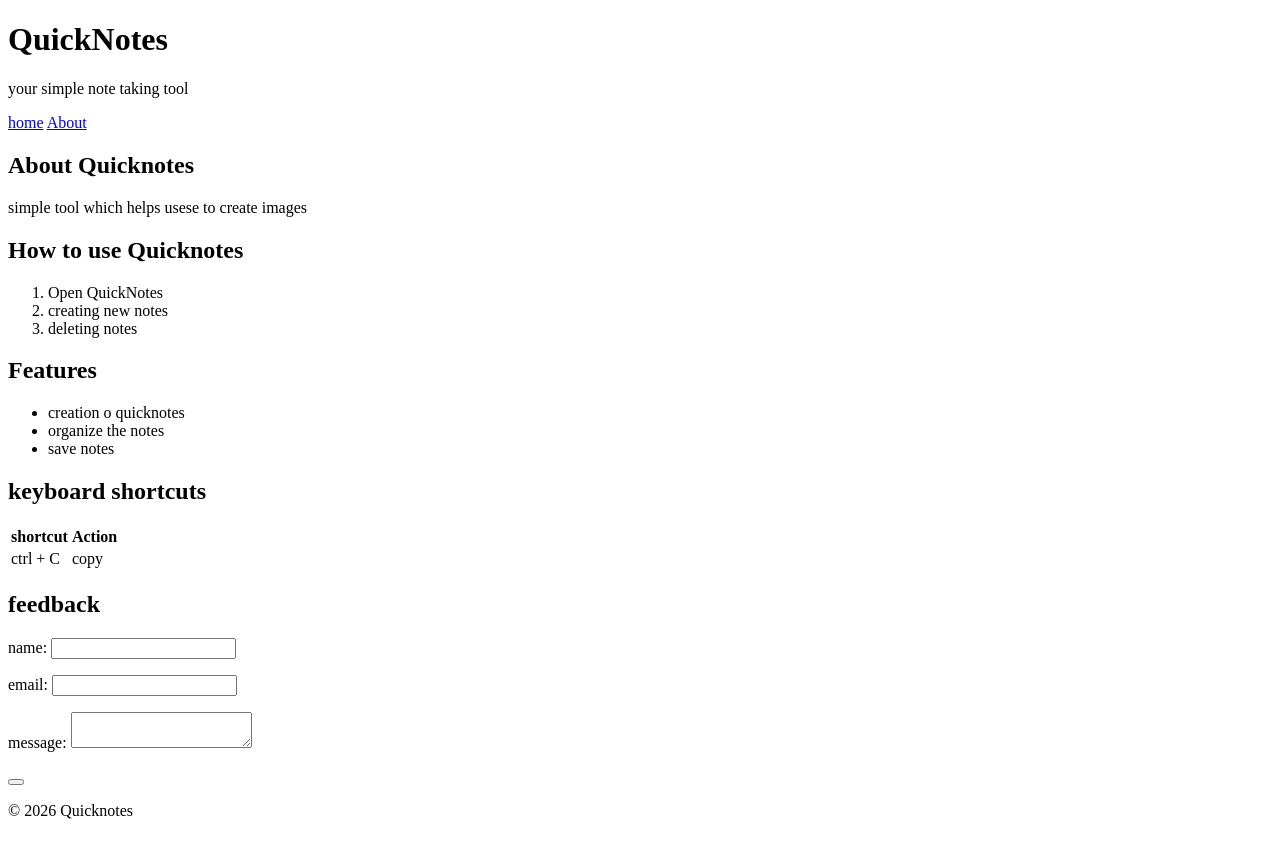
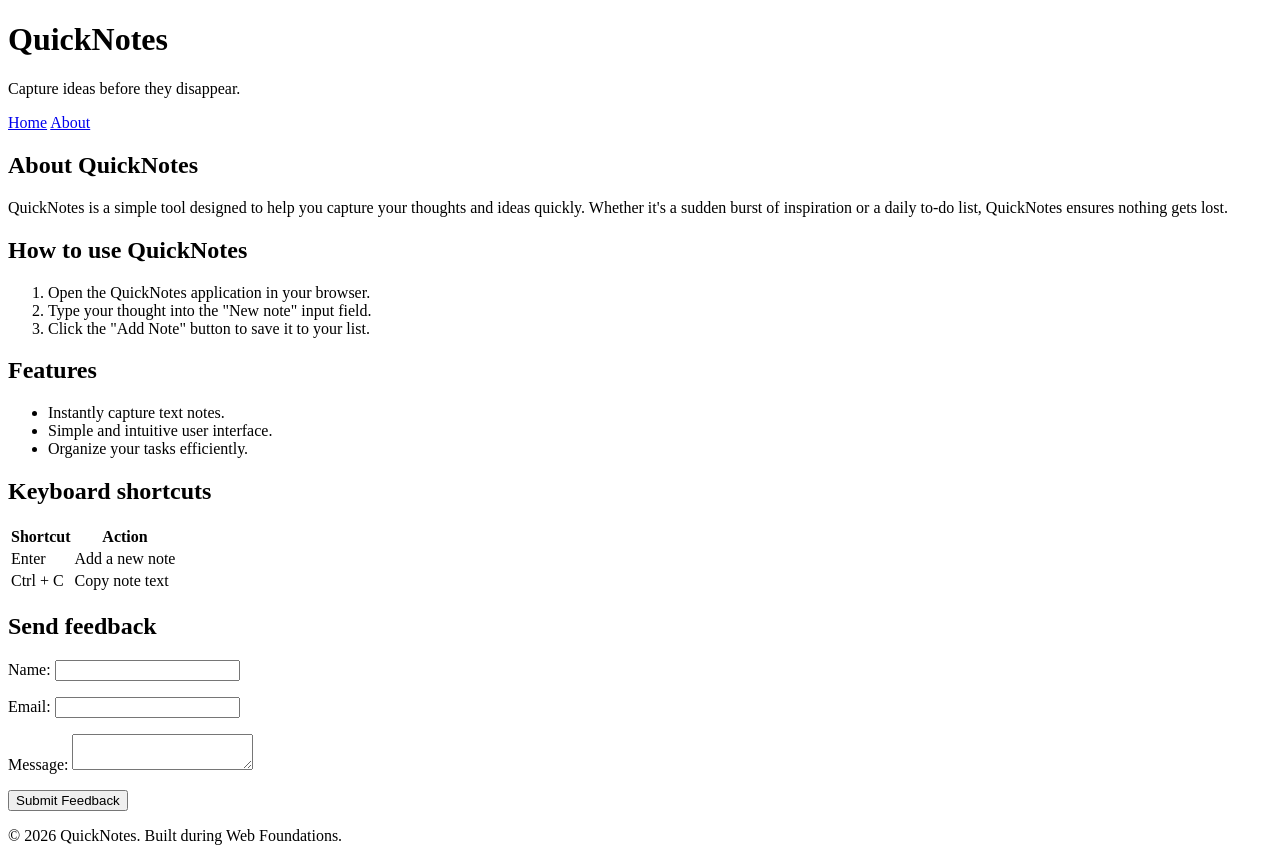
Before and after one commit to faithndungo/web-foundations-days, a plain HTML site: page day1/about.html in a window 1280 px wide. Before the commit the page ends 836 px from the top, so only its background shows below. Drawn offline with Linux system fonts and the light colour scheme.

Commit message:
Day 1 assignment

```diff
--- a/day1/about.html
+++ b/day1/about.html
@@ -1,89 +1,86 @@
 <!DOCTYPE html>
 <html lang="en">
 <head>
-    <meta charset="UTF-8">
-    <meta name="viewport" content="width=device-width, initial-scale=1.0">
-    <title>about quickNotes</title>
+    <meta charset="UTF-8" />
+    <meta name="viewport" content="width=device-width, initial-scale=1.0" />
+    <title>About QuickNotes</title>
 </head>
 <body>
     <header>
       <h1>QuickNotes</h1>
-        <p>your simple note taking tool</p>
-
+      <p>Capture ideas before they disappear.</p>
       <nav>
-            <a href="index.html">home</a>
+        <a href="index.html">Home</a>
         <a href="about.html">About</a>
       </nav>
     </header>
+
     <main>
-        <h2>About Quicknotes</h2>
-        <p>simple tool which helps usese to create images</p>
+        <h2>About QuickNotes</h2>
+        <p>QuickNotes is a simple tool designed to help you capture your thoughts and ideas quickly. Whether it's a sudden burst of inspiration or a daily to-do list, QuickNotes ensures nothing gets lost.</p>
+
         <section>
-            <h2>How to use Quicknotes</h2>
-
+            <h2>How to use QuickNotes</h2>
             <ol>
-                <li>Open QuickNotes</li>
-                <li>creating new notes</li>
-                <li>deleting notes</li>
-
+                <li>Open the QuickNotes application in your browser.</li>
+                <li>Type your thought into the "New note" input field.</li>
+                <li>Click the "Add Note" button to save it to your list.</li>
             </ol>
         </section>
 
         <section>
             <h2>Features</h2>
             <ul>
-                <li>creation o quicknotes</li>
-                <li>organize the notes</li>
-                <li>save notes</li>
+                <li>Instantly capture text notes.</li>
+                <li>Simple and intuitive user interface.</li>
+                <li>Organize your tasks efficiently.</li>
             </ul>
         </section>
 
         <section>
-            <h2>keyboard shortcuts</h2>
-
+            <h2>Keyboard shortcuts</h2>
             <table>
                 <thead>
                     <tr>
-                        <th>shortcut</th>
+                        <th>Shortcut</th>
                         <th>Action</th>
                     </tr>
                 </thead>
-
                 <tbody>
                     <tr>
-                        <td>ctrl + C</td>
-                        <td>copy</td>
+                        <td>Enter</td>
+                        <td>Add a new note</td>
+                    </tr>
+                    <tr>
+                        <td>Ctrl + C</td>
+                        <td>Copy note text</td>
                     </tr>
                 </tbody>
             </table>
         </section>
 
         <section>
-            <h2>feedback</h2>
-
-            <form>
+            <h2>Send feedback</h2>
+            <form id="feedback-form" action="#" method="post">
                 <p>
-                    <label for="name">name:</label>
-                    <input type="text" id="name" name="name" required>
+                    <label for="name">Name:</label>
+                    <input type="text" id="name" name="name" required />
                 </p>
                 <p>
-                    <label for="email">email:</label>
-                    <input type="email" id="email" name="email" required>
+                    <label for="email">Email:</label>
+                    <input type="email" id="email" name="email" required />
                 </p>
                 <p>
-                    <label for="message">message:</label>
+                    <label for="message">Message:</label>
                     <textarea id="message" name="message" required></textarea>
                 </p>
-
-                <button type="subr"></button>
+                <button type="submit">Submit Feedback</button>
             </form>
         </section>
-
     </main>
 
     <footer>
-        <p>&copy; 2026 Quicknotes</p>
+      <p>&copy; 2026 QuickNotes. Built during Web Foundations.</p>
     </footer>
-
 </body>
 </html>
```
Also changed, not shown: day1/index.html (+4 -0 lines). Lines whose indentation alone changed are shown as unchanged.
